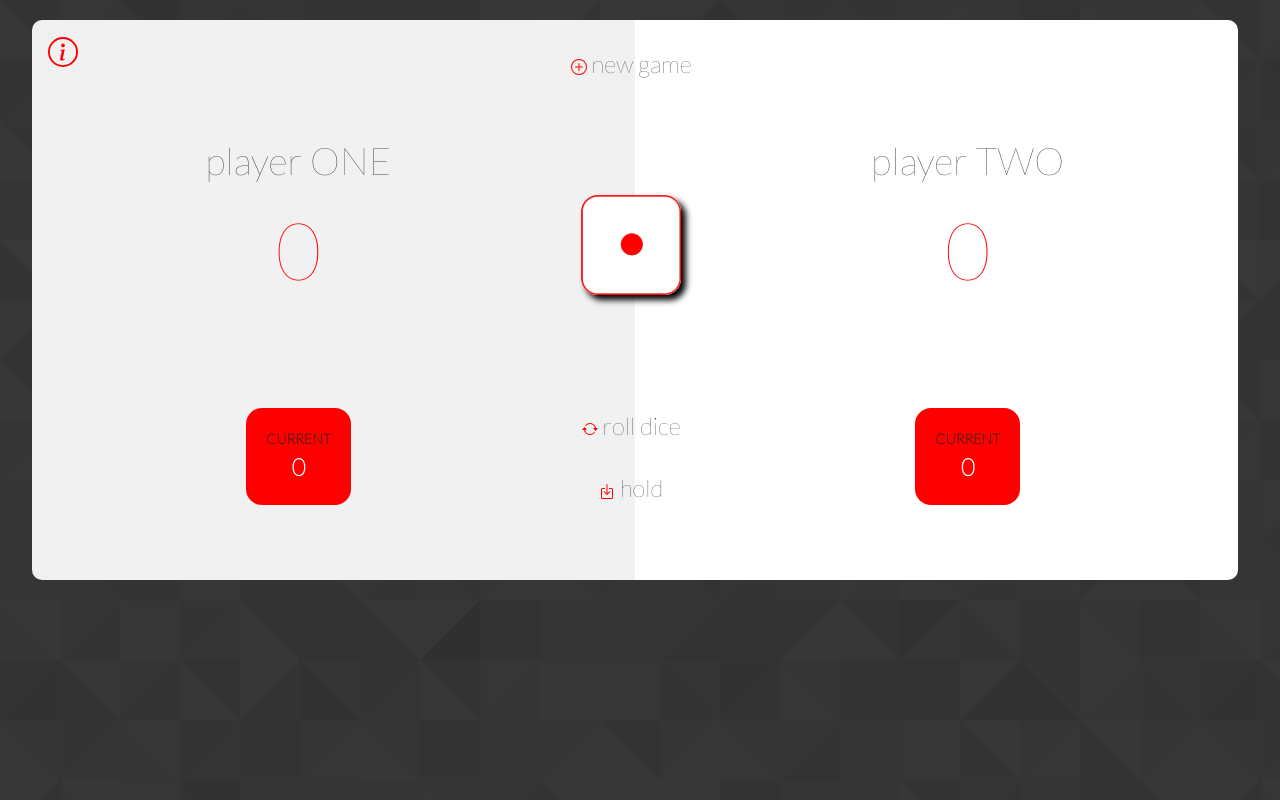
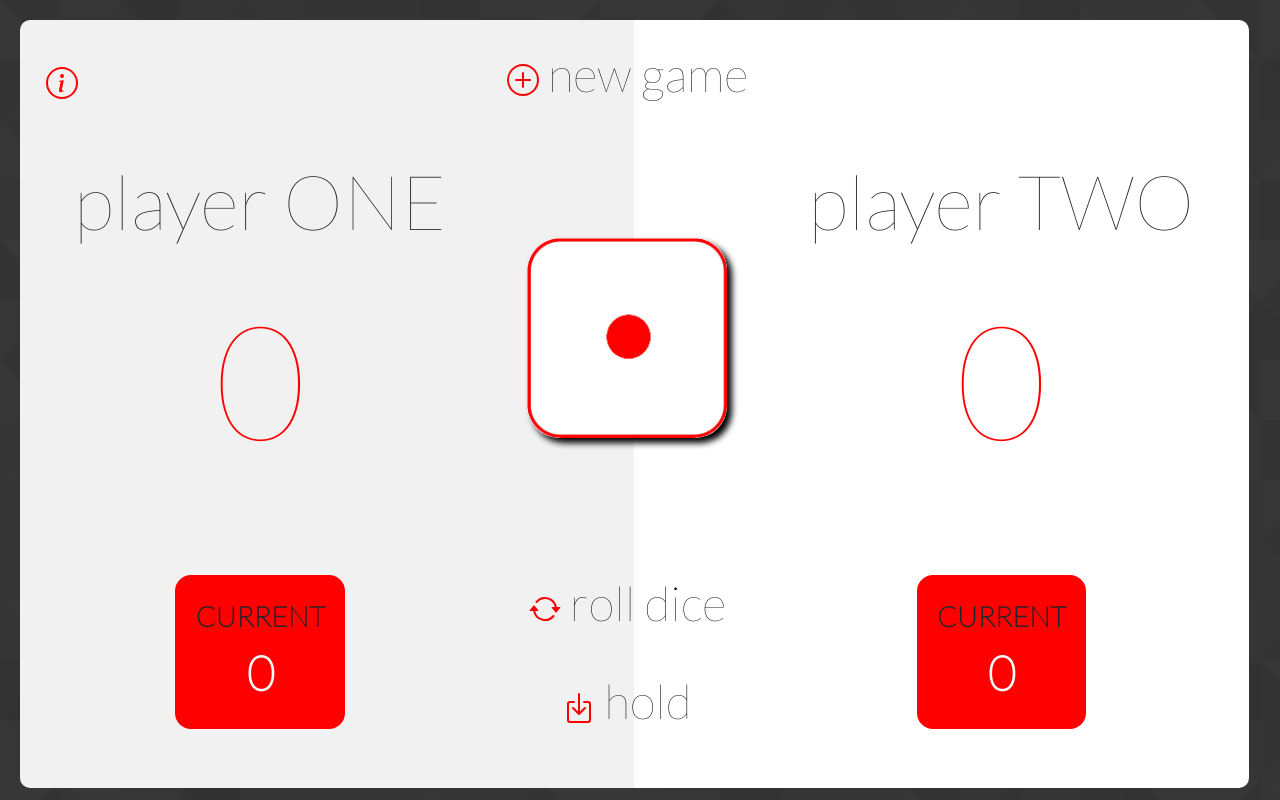
Before and after one commit to CaroVez/diceGame50, a plain HTML site: page index.html in a window 1280 px wide. Drawn offline with nearby package versions, Linux system fonts and the light colour scheme.

Commit message:
add @media in css

```diff
--- a/style.css
+++ b/style.css
@@ -11,8 +11,8 @@ body {
 #table {
   background: linear-gradient(90deg, rgb(241, 241, 241) 0 50%, white 0 50%);
   width: 96%;
-  height: 560px;
-  position: relative;
+  height: 96%;
+  position: absolute;
   top: 20px;
   left: 20px;
   display: inline-grid;
@@ -26,8 +26,8 @@ body {
 
 .rules {
   position: absolute;
-  top: 0.4em;
-  left: 0.4em;
+  top: 20px;
+  left: 20px;
 }
 
 .playerOneTitle {
@@ -63,37 +63,37 @@ body {
   color: red;
 }
 .playerOneTitle, .playerTwoTitle {
-  font-size: 38px;
+  font-size: 19px;
 }
 #globalScoreOne, #globalScoreTwo {
-  font-size: 80px;
+  font-size: 40px;
   color: red;
 }
 #textOne, #textTwo {
-  font-size: 20px;
+  font-size: 10px;
 }
 .currentScoreOne, .currentScoreTwo {
   background-color: red;
-  font-size: 14px;
+  font-size: 7px;
   padding: 20px;
   font-weight: bold;
   border-radius: 16px;
 }
 #currentScoreOne, #currentScoreTwo {
   color: white;
-  font-size: 24px;
+  font-size: 12px;
   font-weight: bold;
 }
 #dice {
-  width: 100px;
+  width: 50px;
   box-shadow: 5px 5px 6px black;
-  border-radius: 16px;
+  border-radius: 8px;
 }
 button {
   background-color: transparent;
   border: none;
   outline: none;
-  font-size: 24px;
+  font-size: 12px;
   vertical-align: middle;
 }
 button:hover {
@@ -103,19 +103,182 @@ button:hover {
 .modal-title, .modal-body {
   font-weight: bold;
 }
+.bi {
+  width: 8px;
+  height: 8px;
+}
 
 @media screen and (min-width: 576px) {
-
+  .playerOneTitle, .playerTwoTitle {
+    font-size: 19px;
+  }
+  #globalScoreOne, #globalScoreTwo {
+    font-size: 40px;
+  }
+  #textOne, #textTwo {
+    font-size: 10px;
+  }
+  .currentScoreOne, .currentScoreTwo {
+    font-size: 7px;
+  }
+  #currentScoreOne, #currentScoreTwo {
+    font-size: 12px;
+  }
+  #dice {
+    width: 50px;
+    border-radius: 8px;
+  }
+  button {
+    font-size: 12px;
+  }
+  .bi {
+    width: 8px;
+    height: 8px;
+  }
 }
 
 @media screen and (min-width: 768px) {
-
+  .playerOneTitle, .playerTwoTitle {
+    font-size: 38px;
+  }
+  #globalScoreOne, #globalScoreTwo {
+    font-size: 80px;
+  }
+  #textOne, #textTwo {
+    font-size: 20px;
+  }
+  .currentScoreOne, .currentScoreTwo {
+    font-size: 14px;
+  }
+  #currentScoreOne, #currentScoreTwo {
+    font-size: 24px;
+  }
+  #dice {
+    width: 100px;
+    border-radius: 16px;
+  }
+  button {
+    font-size: 24px;
+  }
+  .bi {
+    width: 16px;
+    height: 16px;
+  }
 }
 
 @media screen and (min-width: 992px) {
-
+  .playerOneTitle, .playerTwoTitle {
+    font-size: 57px;
+  }
+  #globalScoreOne, #globalScoreTwo {
+    font-size: 120px;
+  }
+  #textOne, #textTwo {
+    font-size: 30px;
+  }
+  .currentScoreOne, .currentScoreTwo {
+    font-size: 21px;
+  }
+  #currentScoreOne, #currentScoreTwo {
+    font-size: 36px;
+  }
+  #dice {
+    width: 150px;
+    border-radius: 24px;
+  }
+  button {
+    font-size: 36px;
+  }
+  .bi {
+    width: 36px;
+    height: 36px;
+  }
 }
 
 @media screen and (min-width: 1200px) {
+  .playerOneTitle, .playerTwoTitle {
+    font-size: 76px;
+  }
+  #globalScoreOne, #globalScoreTwo {
+    font-size: 160px;
+  }
+  #textOne, #textTwo {
+    font-size: 40px;
+  }
+  .currentScoreOne, .currentScoreTwo {
+    font-size: 28px;
+  }
+  #currentScoreOne, #currentScoreTwo {
+    font-size: 48px;
+  }
+  #dice {
+    width: 200px;
+    border-radius: 32px;
+  }
+  button {
+    font-size: 48px;
+  }
+  .bi {
+    width: 32px;
+    height: 32px;
+  }
+}
 
-}
+
+/*
+.playerOneTitle, .playerTwoTitle {
+    font-size: 19px;
+    font-size: 38px;
+    font-size: 57px;
+    font-size: 76px;
+  }
+  #globalScoreOne, #globalScoreTwo {
+    font-size: 40px;
+    font-size: 80px;
+    font-size: 120px;
+    font-size: 160px;
+  }
+  #textOne, #textTwo {
+    font-size: 10px;
+    font-size: 20px;
+    font-size: 30px;
+    font-size: 40px;
+  }
+  .currentScoreOne, .currentScoreTwo {
+    font-size: 7px;
+    font-size: 14px;
+    font-size: 21px;
+    font-size: 28px;
+  }
+  #currentScoreOne, #currentScoreTwo {
+    font-size: 12px;
+    font-size: 24px;
+    font-size: 36px;
+    font-size: 48px;
+  }
+  #dice {
+    width: 50px;
+    width: 100px;
+    width: 150px;
+    width: 200px;
+    border-radius: 8px;
+    border-radius: 16px;
+    border-radius: 24px;
+    border-radius: 32px;
+  }
+  button {
+    font-size: 12px;
+    font-size: 24px;
+    font-size: 36px;
+    font-size: 48px;
+  }
+  .bi {
+    width: 8px;
+    width: 16px;
+    width: 24px;
+    width: 32px;
+    height: 8px;
+    height: 16px;
+    height: 24px;
+    height: 32px;
+  }
```
